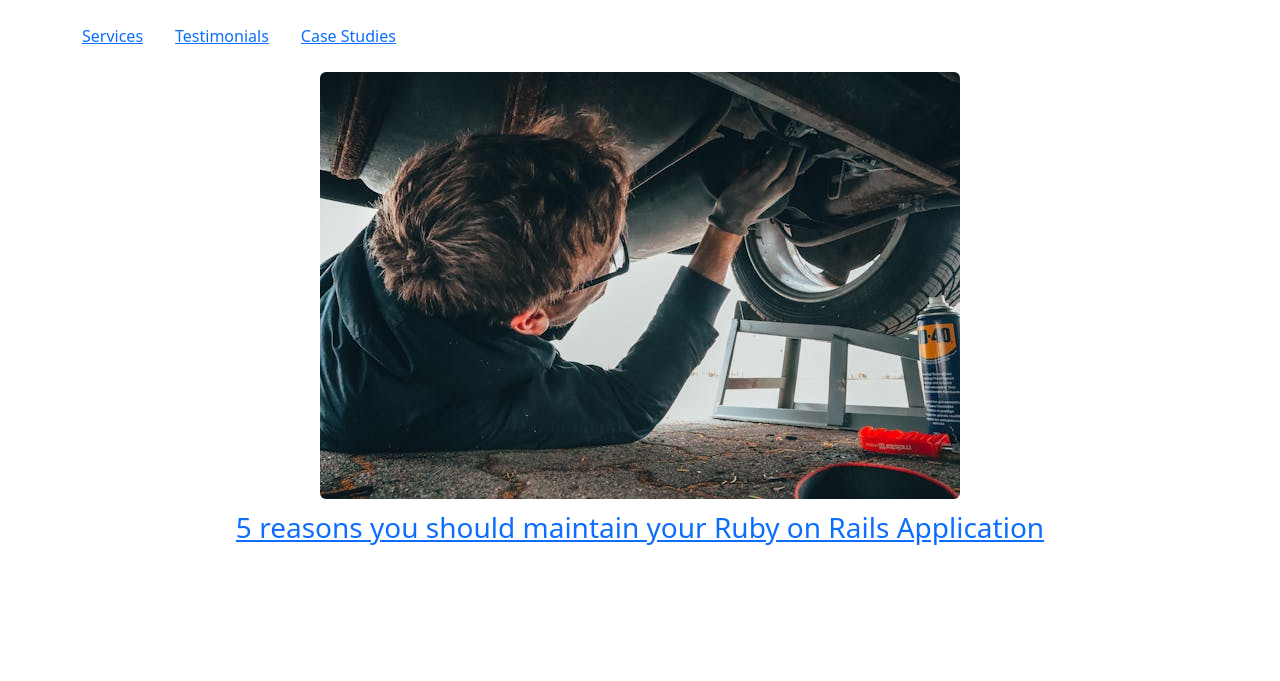
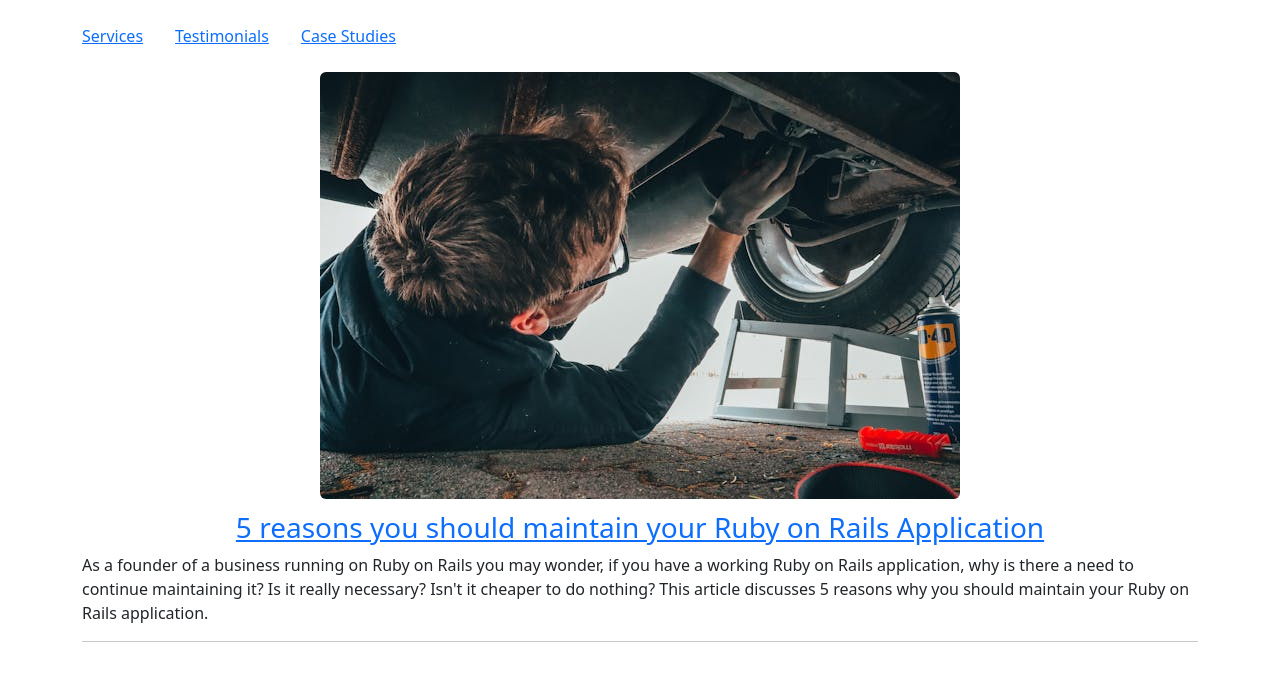
Before and after one commit to waleo/railsfever-2024, a Jekyll site: the page built from blog/index.html, in a window 1280 px wide. Shown: the top 681 px of the page. Built offline with Jekyll 4.4.1, drawn with Linux system fonts in a browser that asks for light colours.

Commit message:
Add blog post intro

```diff
--- a/blog/_posts/2024-04-13-5-reasons-you-should-maintain-your-ruby-on-rails-application.md
+++ b/blog/_posts/2024-04-13-5-reasons-you-should-maintain-your-ruby-on-rails-application.md
@@ -6,6 +6,8 @@ image: man-fixing-vehicle-engine-small.jpg
 image_alt: "Picture of a man maintaining a vehicle on a jack stand. He adjusts a bolt while underneath the vehicle."
 image_width: 640
 image_height: 427
+intro: |
+  As a founder of a business running on Ruby on Rails you may wonder, if you have a working Ruby on Rails application, why is there a need to continue maintaining it? Is it really necessary? Isn't it cheaper to do nothing? This article discusses 5 reasons why you should maintain your Ruby on Rails application.
 ---
 
 # 5 reasons you should maintain your Ruby on Rails Application
@@ -19,7 +21,9 @@ image_height: 427
   style="margin: 1em 0 0.75em 0"
 />
 
-As a founder of a business running on Ruby on Rails you may wonder, if you have a working Ruby on Rails application, why is there a need to continue maintaining it? Is it really necessary? Isn't it cheaper to do nothing? This article discusses 5 reasons why you should maintain your Ruby on Rails application.
+As a founder of a business running on Ruby on Rails you may wonder, if you have a working Ruby on Rails application, why is there a need to continue maintaining it? Is it really necessary? Isn't it cheaper to do nothing?
+
+This article discusses 5 reasons why you should maintain your Ruby on Rails application.
 
 <hr />
 ## Ruby on Rails Maintenance prevents application stoppage
--- a/blog/index.html
+++ b/blog/index.html
@@ -18,4 +18,6 @@ exclude_bottom_nav: true
     <h3>{{ post.title }}</h3>
   </a>
 </div>
+<p>{{ post.intro }}</p>
+<hr />
 {% endfor %}
```
